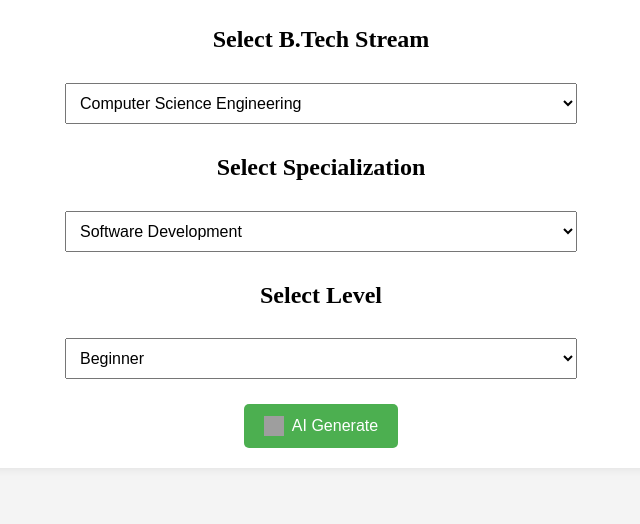
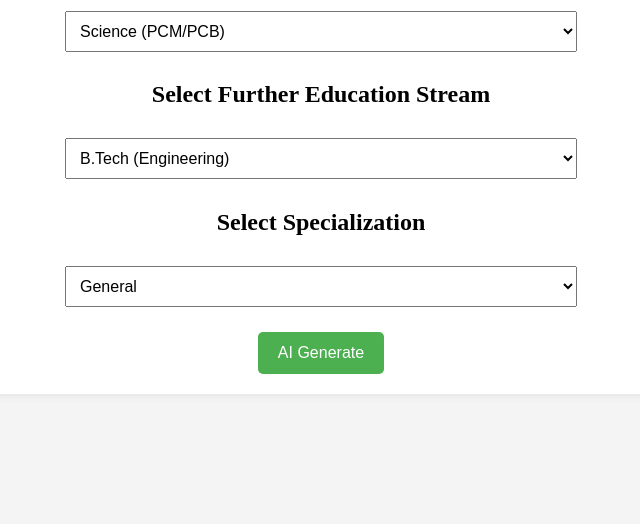
Before and after one commit to nehlaaaah/AI-Powered-Career-Path-Recommender, a plain HTML site: page Frontend/dashboard.html in a window 1280 px wide. Shown: the part 276-800 px from the top of the page, without its empty margins (319-959 px from the left). Drawn offline with Linux system fonts and the light colour scheme; grey boxes are pictures that could not be loaded.

Commit message:
changes in dashboard
added further education stream and also added specialisation field

```diff
--- a/Frontend/dashboard.html
+++ b/Frontend/dashboard.html
@@ -5,7 +5,6 @@
     <meta name="viewport" content="width=device-width, initial-scale=1.0">
     <title>AIspire Dashboard</title>
     <style>
-        /* Centering the entire dashboard */
         body {
             display: flex;
             justify-content: center;
@@ -14,7 +13,6 @@
             margin: 0;
             background-color: #f4f4f4;
         }
-
         .dashboard-container {
             text-align: center;
             background: white;
@@ -23,30 +21,13 @@
             box-shadow: 0px 0px 10px rgba(0, 0, 0, 0.1);
             width: 50%;
         }
-
-        .logo {
-            width: 150px;
-            margin-bottom: 10px;
-        }
-
-        .menu {
-            display: flex;
-            flex-direction: column;
-            align-items: center;
-            width: 100%;
-        }
-
         select {
             width: 80%;
             padding: 10px;
             margin: 10px 0;
             font-size: 16px;
         }
-
         .ai-button {
-            display: flex;
-            align-items: center;
-            justify-content: center;
             background-color: #4CAF50;
             color: white;
             border: none;
@@ -54,20 +35,8 @@
             font-size: 16px;
             cursor: pointer;
             border-radius: 5px;
-            transition: background-color 0.3s ease;
             margin-top: 15px;
         }
-
-        .ai-button img {
-            width: 20px;
-            height: 20px;
-            margin-right: 8px;
-        }
-
-        .ai-button:hover {
-            background-color: #45a049;
-        }
-
         #recommendation-result {
             margin-top: 20px;
             font-size: 18px;
@@ -77,100 +46,122 @@
 </head>
 <body>
     <div class="dashboard-container">
-        <header>
-            <img src="https://cdn.dribbble.com/userupload/25788686/file/original-f8eb5d85e91daafe2f8b8accb448ffcf.png?resize=1504x1128&vertical=center"
-                alt="AIspire Logo" class="logo">
-            <h1>Welcome to AIspire</h1>
-        </header>
+        <h1>Welcome to AIspire</h1>
 
-        <div class="menu">
-            <h2>Select B.Tech Stream</h2>
-            <select id="btech-select" onchange="updateDomains()">
-                <option value="computer-science">Computer Science Engineering</option>
-                <option value="mechanical">Mechanical Engineering</option>
-                <option value="civil">Civil Engineering</option>
-                <option value="electrical">Electrical Engineering</option>
-                <option value="automobile">Automobile Engineering</option>
-                <option value="electronics">Electronics Engineering</option>
-                <option value="biotech">Biotechnology</option>
-            </select>
+        <h2>Select Higher Secondary Education</h2>
+        <select id="higher-secondary-select" onchange="updateEducationStreams()">
+            <option value="science">Science (PCM/PCB)</option>
+            <option value="commerce">Commerce</option>
+            <option value="humanities">Humanities/Arts</option>
+            <option value="vocational">Vocational Studies</option>
+        </select>
 
-            <h2>Select Specialization</h2>
-            <select id="domain-select">
-                <!-- Specialization options will be dynamically updated -->
-            </select>
+        <h2>Select Further Education Stream</h2>
+        <select id="education-stream-select" onchange="updateSpecializations()">
+            <!-- Options will be dynamically updated -->
+        </select>
 
-            <h2>Select Level</h2>
-            <select id="level-select">
-                <option value="beginner">Beginner</option>
-                <option value="intermediate">Intermediate</option>
-                <option value="advanced">Advanced</option>
-            </select>
+        <h2>Select Specialization</h2>
+        <select id="specialization-select">
+            <!-- Specializations will be dynamically updated -->
+        </select>
 
-            <!-- AI Generate Button with AI Icon -->
-            <button class="ai-button" onclick="showRecommendation()">
-                <img src="https://cdn-icons-png.flaticon.com/512/4712/4712037.png" alt="AI Icon">
-                AI Generate
-            </button>
-
-            <div id="recommendation-result" style="display:none;"></div>
-        </div>
+        <button class="ai-button" onclick="showRecommendation()">AI Generate</button>
+        <div id="recommendation-result" style="display:none;"></div>
     </div>
 
     <script>
-        function updateDomains() {
-            const btechSelect = document.getElementById("btech-select");
-            const domainSelect = document.getElementById("domain-select");
-            const selectedBtech = btechSelect.value;
+        function updateEducationStreams() {
+            const hsSelect = document.getElementById("higher-secondary-select");
+            const educationSelect = document.getElementById("education-stream-select");
+            const selectedHS = hsSelect.value;
 
-            let domains = [];
+            let educationStreams = [];
 
-            switch (selectedBtech) {
-                case "computer-science":
-                    domains = ["Software Development", "Artificial Intelligence", "Cybersecurity", "Cloud Computing"];
+            switch (selectedHS) {
+                case "science":
+                    educationStreams = ["B.Tech (Engineering)", "B.Sc (Science)", "MBBS (Medical)", "BDS (Dental Science)", "B.Pharm (Pharmacy)", "B.Arch (Architecture)"];
                     break;
-                case "mechanical":
-                    domains = ["Thermodynamics", "Fluid Mechanics", "Machine Design", "Manufacturing Processes"];
+                case "commerce":
+                    educationStreams = ["B.Com (Commerce)", "BBA (Business Administration)", "CA (Chartered Accountancy)", "CS (Company Secretary)", "Economics (Hons)"];
                     break;
-                case "civil":
-                    domains = ["Structural Engineering", "Geotechnical Engineering", "Water Resources", "Transportation Engineering"];
+                case "humanities":
+                    educationStreams = ["B.A (Arts & Humanities)", "LLB (Law)", "Psychology", "Mass Communication", "Sociology"];
                     break;
-                case "electrical":
-                    domains = ["Power Systems", "Electronics", "Control Systems", "Embedded Systems"];
-                    break;
-                case "automobile":
-                    domains = ["Automotive Engineering", "Vehicle Dynamics", "Automotive Design", "Automotive Electronics"];
-                    break;
-                case "electronics":
-                    domains = ["Embedded Systems", "Signal Processing", "Robotics", "VLSI Design"];
-                    break;
-                case "biotech":
-                    domains = ["Genetic Engineering", "Pharmaceutical Biotechnology", "Bioprocess Engineering", "Environmental Biotechnology"];
+                case "vocational":
+                    educationStreams = ["B.Des (Fashion & Design)", "Animation & Multimedia", "Hotel Management", "Event Management", "Game Development"];
                     break;
                 default:
-                    domains = [];
+                    educationStreams = [];
             }
 
-            domainSelect.innerHTML = "";
-            domains.forEach(domain => {
+            educationSelect.innerHTML = "";
+            educationStreams.forEach(stream => {
                 const option = document.createElement("option");
-                option.value = domain.toLowerCase().replace(/ /g, "-");
-                option.textContent = domain;
-                domainSelect.appendChild(option);
+                option.value = stream.toLowerCase().replace(/ /g, "-");
+                option.textContent = stream;
+                educationSelect.appendChild(option);
+            });
+
+            updateSpecializations(); // Update specializations based on the first available education stream
+        }
+
+        function updateSpecializations() {
+            const educationSelect = document.getElementById("education-stream-select");
+            const specializationSelect = document.getElementById("specialization-select");
+            const selectedStream = educationSelect.value;
+
+            let specializations = [];
+
+            switch (selectedStream) {
+                case "btech-engineering":
+                    specializations = ["Computer Science", "Mechanical", "Civil", "Electrical", "Electronics"];
+                    break;
+                case "bsc-science":
+                    specializations = ["Physics", "Chemistry", "Mathematics", "Biotechnology"];
+                    break;
+                case "mbbs-medical":
+                    specializations = ["General Medicine", "Pediatrics", "Surgery"];
+                    break;
+                case "bcom-commerce":
+                    specializations = ["Accounting", "Finance", "Marketing"];
+                    break;
+                case "bba-business-administration":
+                    specializations = ["HR Management", "Entrepreneurship", "International Business"];
+                    break;
+                case "ba-arts-humanities":
+                    specializations = ["History", "Political Science", "Literature"];
+                    break;
+                case "llb-law":
+                    specializations = ["Corporate Law", "Criminal Law", "International Law"];
+                    break;
+                case "bdes-fashion-design":
+                    specializations = ["Fashion Design", "Textile Design", "Graphic Design"];
+                    break;
+                default:
+                    specializations = ["General"];
+            }
+
+            specializationSelect.innerHTML = "";
+            specializations.forEach(specialization => {
+                const option = document.createElement("option");
+                option.value = specialization.toLowerCase().replace(/ /g, "-");
+                option.textContent = specialization;
+                specializationSelect.appendChild(option);
             });
         }
 
         function showRecommendation() {
-            const btech = document.getElementById("btech-select").value;
-            const domain = document.getElementById("domain-select").value;
-            const level = document.getElementById("level-select").value;
+            const hs = document.getElementById("higher-secondary-select").value;
+            const educationStream = document.getElementById("education-stream-select").value;
+            const specialization = document.getElementById("specialization-select").value;
 
             const recommendation = document.getElementById("recommendation-result");
             recommendation.style.display = "block";
-            recommendation.innerHTML = `<p>Your career recommendation: ${btech} → ${domain} → ${level}</p>`;
+            recommendation.innerHTML = `<p>Your career recommendation: ${hs} → ${educationStream} → ${specialization}</p>`;
         }
 
-        window.onload = updateDomains;
+        window.onload = updateEducationStreams;
     </script>
 </body>
 </html>
```
